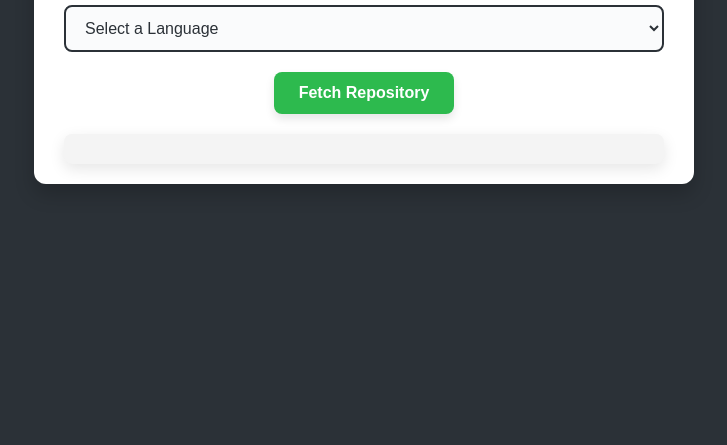
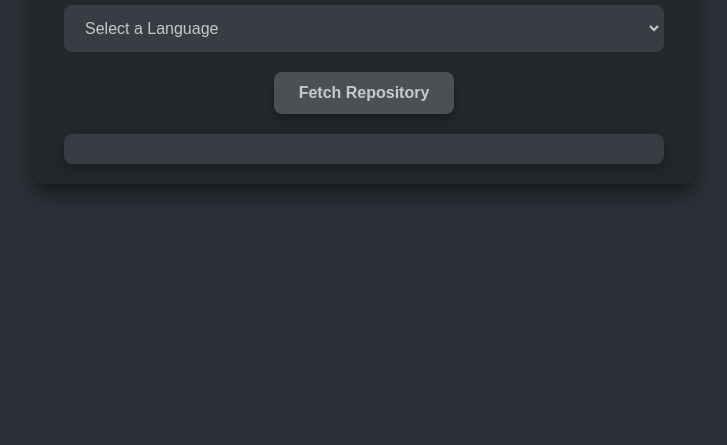
Before and after one commit to haseebraza715/GitHub-Random-Repository, a plain HTML site: page index.html in a window 1280 px wide. Shown: the part 355-800 px from the top of the page, without its empty margins (276-1003 px from the left). Drawn offline with Linux system fonts and the light colour scheme; no server answers.

Commit message:
add the sliders and color scheme in the app

```diff
--- a/styles.css
+++ b/styles.css
@@ -3,8 +3,8 @@ body {
   font-family: "Arial", sans-serif;
   margin: 0;
   padding: 0;
-  background: rgb(43, 49, 55);
-  color: #ffffff;
+  background: rgb(43, 49, 55); /* Main dark background */
+  color: rgb(200, 200, 200); /* Muted text color */
   text-align: center;
   min-height: 100vh;
   display: flex;
@@ -15,15 +15,15 @@ body {
 
 /* Container */
 .container {
-  background: #ffffff;
-  color: rgb(43, 49, 55);
+  background: rgb(35, 40, 45); /* Darker container background */
+  color: rgb(200, 200, 200); /* Muted text color */
   border-radius: 12px;
-  box-shadow: 0px 10px 20px rgba(0, 0, 0, 0.2);
+  box-shadow: 0px 10px 20px rgba(0, 0, 0, 0.5);
   padding: 20px 30px;
   width: 90%;
   max-width: 600px;
-  max-height: 80vh; /* Limits the height of the container */
-  overflow-y: auto; /* Adds scrolling if content overflows */
+  max-height: 80vh; /* Limit height of the container */
+  overflow-y: auto; /* Enable scrolling if content exceeds the height */
   text-align: center;
 }
 
@@ -31,8 +31,8 @@ body {
 h1 {
   font-size: 2rem;
   margin-bottom: 20px;
-  color: rgb(43, 49, 55);
-  text-shadow: 0px 2px 3px rgba(0, 0, 0, 0.2);
+  color: rgb(230, 230, 230); /* Slightly lighter muted color for the title */
+  text-shadow: 0px 2px 3px rgba(0, 0, 0, 0.8);
 }
 
 /* Dropdown styling */
@@ -40,12 +40,12 @@ select {
   width: 100%;
   padding: 12px 15px;
   border-radius: 8px;
-  border: 2px solid rgb(43, 49, 55);
+  border: 2px solid rgb(55, 61, 67); /* Border matches the muted dark theme */
   font-size: 1rem;
   margin-bottom: 20px;
   outline: none;
-  background: #fafbfc;
-  color: rgb(43, 49, 55);
+  background: rgb(55, 61, 67); /* Dropdown background */
+  color: rgb(200, 200, 200); /* Text matches muted color */
 }
 
 /* Button styling */
@@ -53,62 +53,82 @@ button {
   padding: 12px 25px;
   font-size: 1rem;
   font-weight: bold;
-  color: #ffffff;
-  background: #2dba4e;
+  color: rgb(200, 200, 200); /* Muted text color */
+  background: rgb(75, 80, 85); /* Dark button background */
   border: none;
   border-radius: 8px;
   cursor: pointer;
   transition: 0.3s;
-  box-shadow: 0px 5px 10px rgba(0, 0, 0, 0.1);
+  box-shadow: 0px 5px 10px rgba(0, 0, 0, 0.3);
 }
 
 button:hover {
-  background: rgb(43, 49, 55);
-  box-shadow: 0px 8px 15px rgba(0, 0, 0, 0.2);
+  background: rgb(95, 100, 105); /* Slightly lighter on hover */
+  box-shadow: 0px 8px 15px rgba(0, 0, 0, 0.5);
   transform: translateY(-2px);
 }
 
 /* Repository details styling */
 #repo-details {
   margin-top: 20px;
-  background: #f4f4f4;
+  background: rgb(55, 61, 67); /* Darker muted background for details */
   border-radius: 8px;
   padding: 15px;
-  color: rgb(43, 49, 55);
-  box-shadow: 0px 5px 15px rgba(0, 0, 0, 0.1);
-  overflow-y: auto; /* Enables scrolling for the repository list */
-  max-height: 60vh; /* Limits the height of the repository list */
+  color: rgb(200, 200, 200); /* Muted text color */
+  box-shadow: 0px 5px 15px rgba(0, 0, 0, 0.3);
+  overflow-y: auto; /* Enables scrolling for long repository lists */
+  max-height: 60vh; /* Limit height of the repository list */
 }
 
 #repo-details h2 {
   font-size: 1.5rem;
-  color: #2dba4e;
+  color: rgb(230, 230, 230); /* Slightly lighter color for headings */
   margin-bottom: 10px;
 }
 
 #repo-details p {
   margin: 10px 0;
   font-size: 1rem;
-  color: rgb(43, 49, 55);
+  color: rgb(180, 180, 180); /* Slightly muted text for descriptions */
 }
 
 #repo-details a {
   display: inline-block;
   margin-top: 10px;
   text-decoration: none;
-  color: #ffffff;
-  background: rgb(43, 49, 55);
+  color: rgb(200, 200, 200); /* Muted text for links */
+  background: rgb(75, 80, 85); /* Matches button styling */
   padding: 10px 20px;
   border-radius: 8px;
   font-size: 1rem;
   font-weight: bold;
   transition: 0.3s;
+  box-shadow: 0px 5px 10px rgba(0, 0, 0, 0.3);
 }
 
 #repo-details a:hover {
-  background: #2dba4e;
-  box-shadow: 0px 5px 10px rgba(0, 0, 0, 0.2);
+  background: rgb(95, 100, 105); /* Slightly lighter on hover */
+  box-shadow: 0px 5px 10px rgba(0, 0, 0, 0.5);
   transform: translateY(-2px);
+}
+
+/* Scrollbar styling */
+#repo-details::-webkit-scrollbar {
+  width: 8px;
+}
+
+#repo-details::-webkit-scrollbar-track {
+  background: rgb(35, 40, 45); /* Matches container background */
+  border-radius: 8px;
+}
+
+#repo-details::-webkit-scrollbar-thumb {
+  background: rgb(75, 80, 85); /* Matches muted dark colors */
+  border-radius: 8px;
+}
+
+#repo-details::-webkit-scrollbar-thumb:hover {
+  background: rgb(95, 100, 105); /* Slightly lighter on hover */
 }
 
 /* Responsive design */
```
